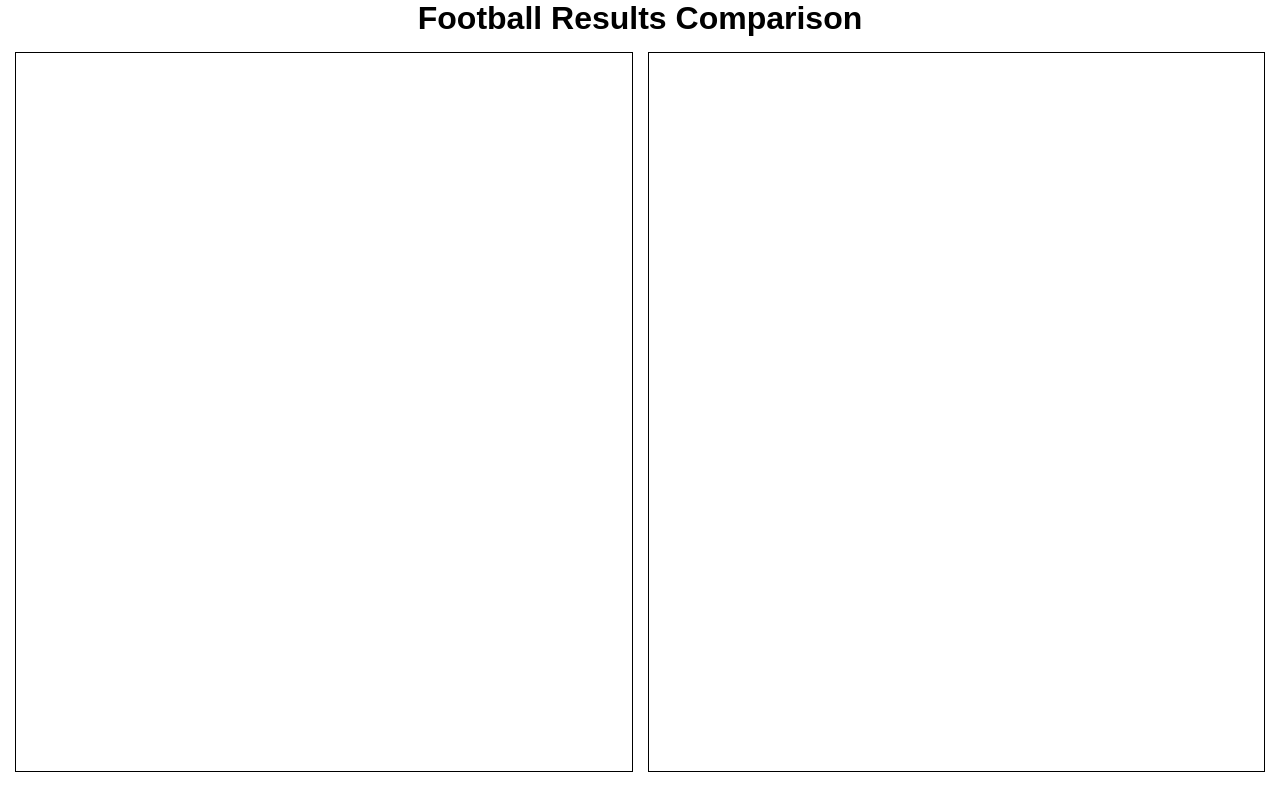
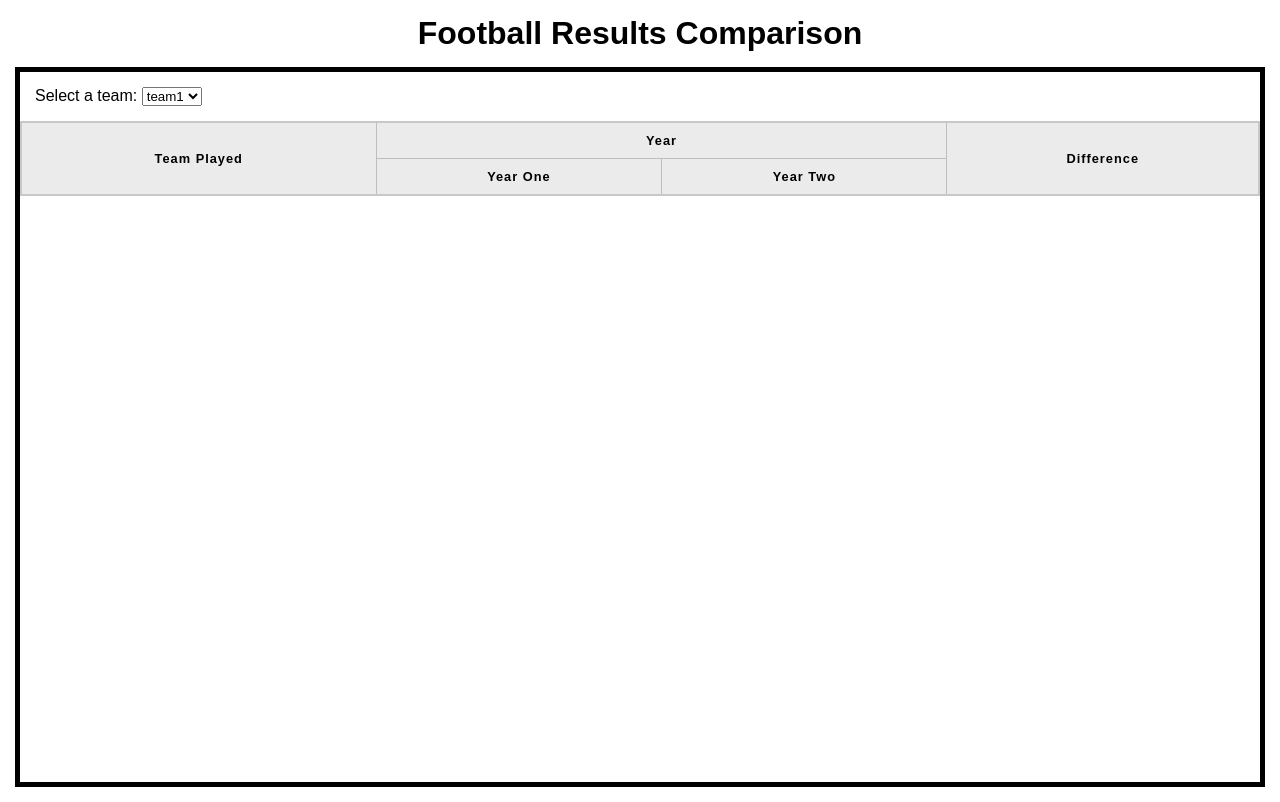
Before and after one commit to kris-bond/football-results-compare, a plain HTML site: page index.html in a window 1280 px wide. Drawn offline with Linux system fonts and the light colour scheme.

Commit message:
setting up table

```diff
--- a/index.html
+++ b/index.html
@@ -15,16 +15,31 @@
         </header>
 
         <main>
-            <div class="left-pane">
-                <div class="table">
+            <div class="content">
 
+                <div class="team-filter">
+                    <label for="cars">Select a team:</label>
+
+                    <select name="team" id="team">
+                        <option value="team1">team1</option>
+                        <option value="team2">team2</option>
+                        <option value="team3">team3</option>
+                    </select>
                 </div>
-            </div>
 
-            <div class="right-pane">
-                <div class="table">
+                <table id="table">
+                    <tr>
+                        <th rowspan="2">Team Played</th>
+                        <th colspan="2">Year</th>
+                        <th rowspan="2">Difference</th>
+                    </tr>
+                    <tr>
+                        <th rowspan="1">Year One</th>
+                        <th rowspan="1">Year Two</th>
+                    </tr>
 
-                </div>
+                </table>
+
             </div>
         </main>
 
--- a/styles.css
+++ b/styles.css
@@ -12,6 +12,7 @@
 
 header {
     text-align: center;
+    margin: 15px;
 }
 
 main {
@@ -25,24 +26,49 @@ footer {
     text-align: center;
 }
 
-/* left pane */
-
-.left-pane {
-    border: 1px solid rgb(0, 0, 0);
+.content {
+    border: 5px solid rgb(0, 0, 0);
     display: flex;
+    flex-direction: column;
     flex-grow: 1;
-    width: 50%;
+    width: 100%;
     height: 90vh;
 }
 
-/* right pane */
-
-.right-pane {
-    border: 1px solid rgb(0, 0, 0);
-    display: flex;
-    flex-grow: 1;
-    width: 50%;
-    height: 90vh;
+.team-filter {
+    margin: 15px;
 }
 
-/* table */
+/* Table */
+
+table {
+    border-collapse: collapse;
+    border: 2px solid rgb(200,200,200);
+    letter-spacing: 1px;
+    font-size: 0.8rem;
+  }
+
+  td, th {
+    border: 1px solid rgb(190,190,190);
+    padding: 10px 20px;
+  }
+
+  th {
+    background-color: rgb(235,235,235);
+  }
+
+  td {
+    text-align: center;
+  }
+
+  tr:nth-child(even) td {
+    background-color: rgb(250,250,250);
+  }
+
+  tr:nth-child(odd) td {
+    background-color: rgb(245,245,245);
+  }
+
+  caption {
+    padding: 10px;
+  }
```
